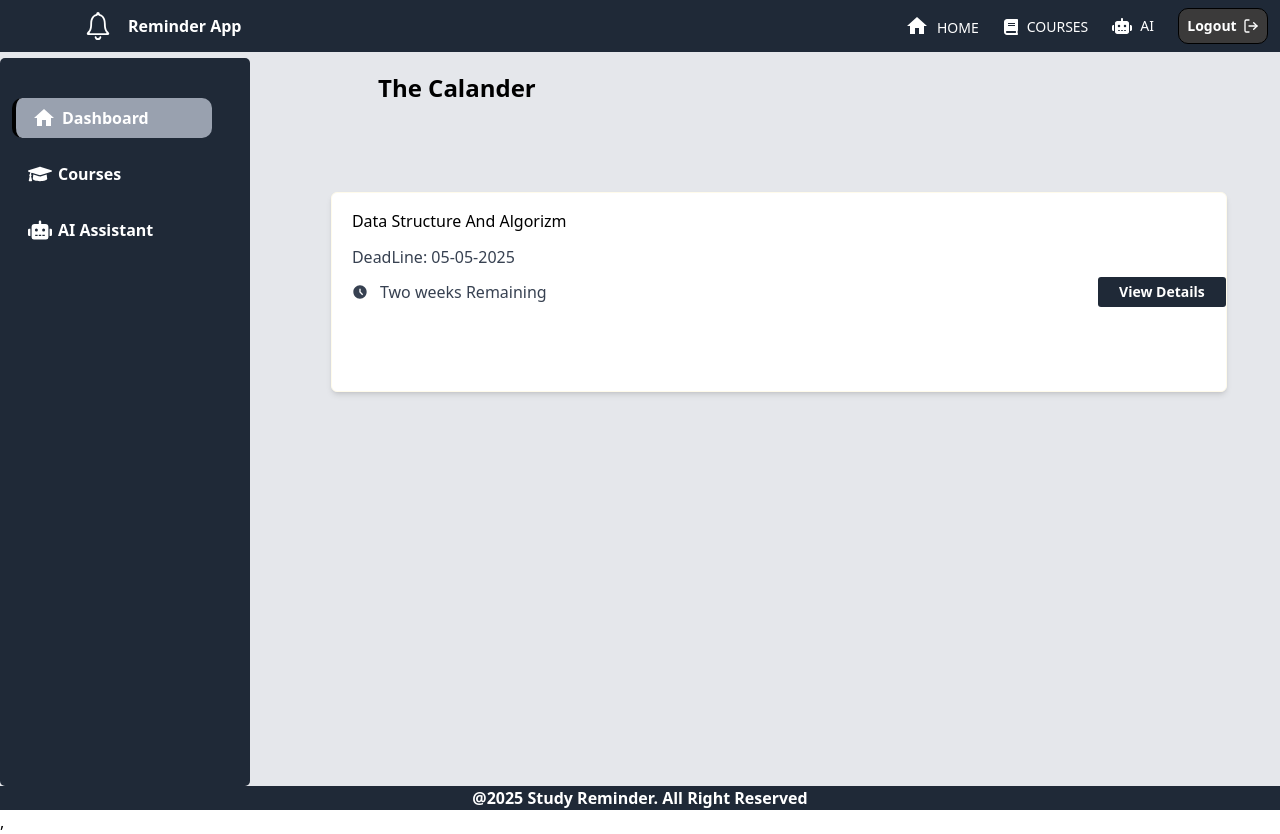
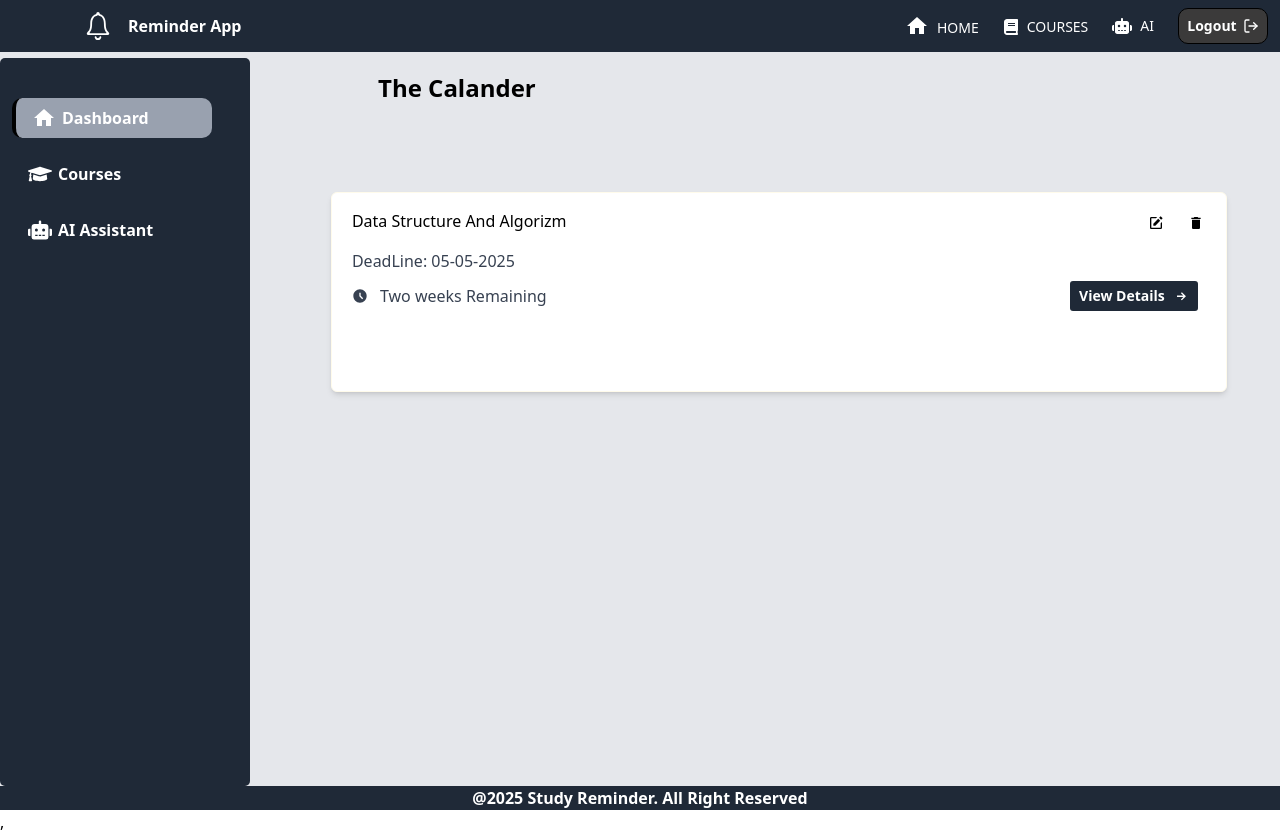
Before and after one commit to Aklile612/Reminder-App, a React (Vite) app: page / in a window 1280 px wide. Built offline with nearby package versions, Linux system fonts and the light colour scheme.

Commit message:
edited it as best as I can

```diff
--- a/src/Components/EventCard/EventCard.jsx
+++ b/src/Components/EventCard/EventCard.jsx
@@ -1,13 +1,23 @@
 import React from 'react'
-import { MdOutlineAccessTimeFilled } from 'react-icons/md'
+import { BiSolidEdit } from 'react-icons/bi'
+import { GrFormNextLink } from 'react-icons/gr'
+import { MdDelete, MdOutlineAccessTimeFilled } from 'react-icons/md'
 import { Link } from 'react-router-dom'
 
 const EventCard = () => {
   return (
-    <div className=' md:w-[70vw] shadow-md md:h-[25vh] border-[1px] rounded-[6px] border-amber-50 bg-[#ffffff] '>
+    <div className=' group hover:-translate-y-1 md:w-[70vw] shadow-md md:h-[25vh] border-[1px] rounded-[6px] border-amber-50 bg-[#ffffff] '>
       <div>
-        <div className='md:ml-5 md:mt-4 '>
-          <span className='text-md '>Data Structure And Algorizm</span>
+        <div className='md:ml-5 md:mt-4 flex justify-between'>
+          <div className='text-md '>Data Structure And Algorizm</div>
+          <div className='flex md:gap-3 md:mr-4'>
+          <Link className='md:w-7 flex justify-center md:h-7 items-center hover:bg-gray-200'>
+            <BiSolidEdit />
+          </Link>
+          <Link className='md:w-7 flex justify-center md:h-7 items-center hover:bg-gray-200'>
+          <MdDelete />
+          </Link>
+          </div>
         </div>
         <div className='flex flex-col md:gap-2 md:ml-5 md:mt-3'>
           <span className='text-[#374151]'>DeadLine: 05-05-2025</span>
@@ -17,8 +27,9 @@ const EventCard = () => {
               <span className=' text-[#374151]'>Two weeks Remaining</span>
             </div>
             <div className=''>
-              <Link to="/login" className=' hover:ease-out hover:scale-110 transition-all delay-75 hover:border-amber-600 hover:border-2 flex justify-center items-center  md:w-[10vw] md:h-[30px] bg-[#1F2937] rounded-[3px]'>
-                <span className='text-white font-bold text-sm'>View Details</span>
+              <Link to="/courses" className='group ease-out hover:scale-110 transition-all delay-75  flex md:gap-2 justify-center items-center  md:w-[10vw] md:h-[30px] bg-[#1F2937] rounded-[3px] md:mr-7'>
+                <span className='text-white font-bold text-sm '>View Details </span>
+                <span className='text-white'><GrFormNextLink /></span>
               </Link>
             </div>
           </div>
```
